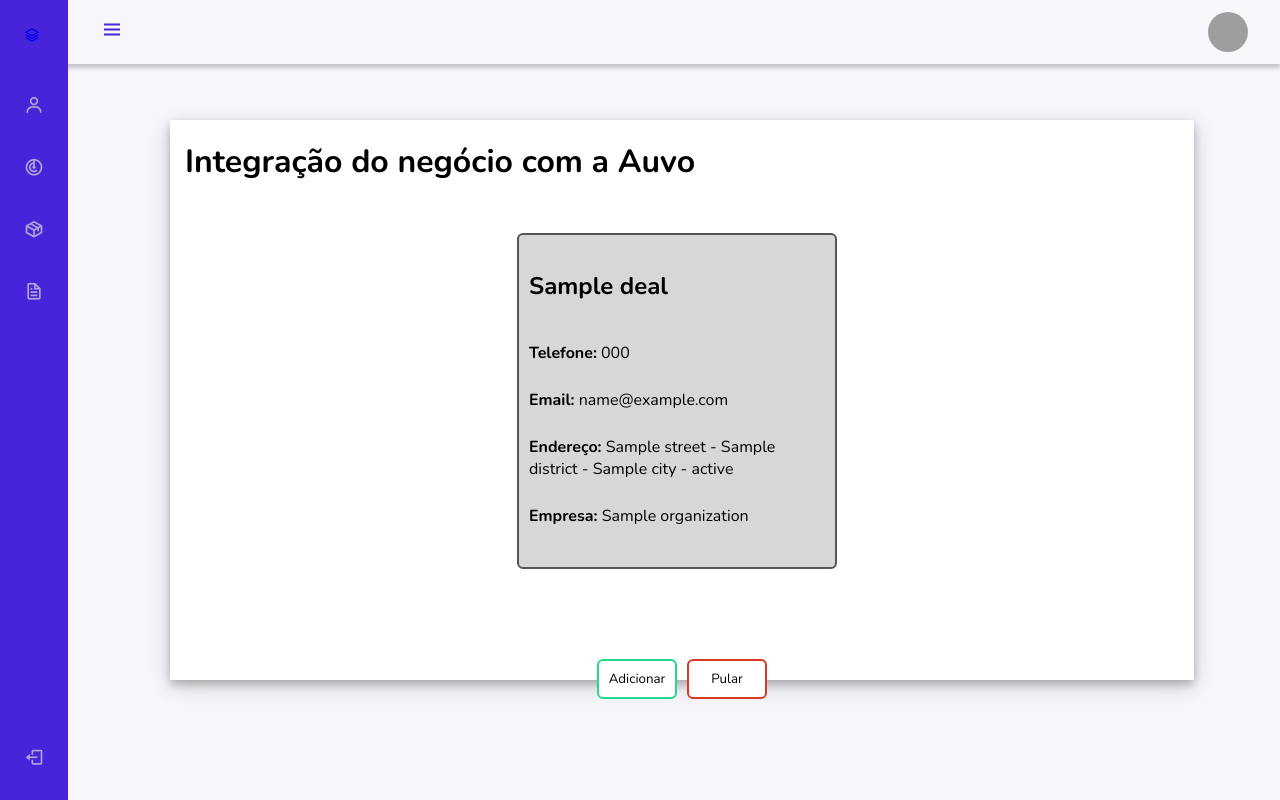
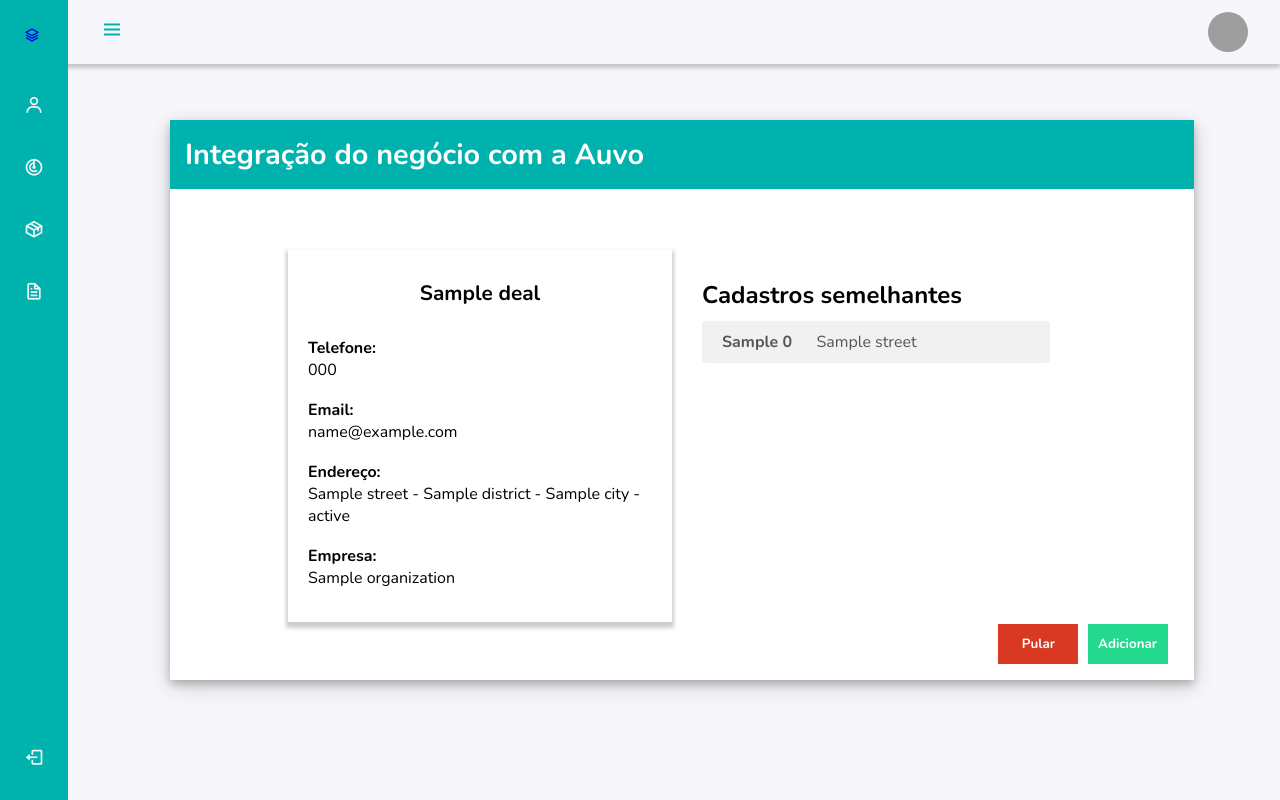
Before and after one commit to ClaytonCKOB/management-platform, a Django app: template main/templates/main/auvo.html in a window 1280 px wide. Run offline with Django 4.2, Linux system fonts and the light colour scheme; the template is opened without the code that fills it: most values are stand-ins (such as "Sample title", 1, 10 or a date in 2020); parts of the project's set-up code (start-up, migrations or seed data) failed here and were passed over; some libraries are stand-ins or nearby versions; grey boxes are pictures that could not be loaded.

Commit message:
UPDATE: Adding the similiars registers in the auvo's page

```diff
--- a/main/templates/main/auvo.html
+++ b/main/templates/main/auvo.html
@@ -1,38 +1,78 @@
 {% extends "main/base.html" %}
 
 {% block title %}
-id
+{% for deal in deals %}
+    {% if deal.id == id %}
+        {{deal.title}}
+    {% endif %}
+{% endfor %}
 {% endblock %}
 
 {% block content %}
-<h1 id="titulo">Integração do negócio com a Auvo</h1>
+<div class="header_content"><h1>Integração do negócio com a Auvo</h1></div>
+
 <div class="costumers_div">
     {% for deal in deals%}
         {% if deal.id == id %}
             <div class="main_costumer">
                 <h2>{{deal.title}}</h2>
-                <p><b>Telefone:</b> {{deal.cosutmer.phone}}</p>
-                <p><b>Email:</b> {{deal.email}}</p>
-                <p><b>Endereço:</b> {{deal.street}} - {{deal.district}} - {{deal.city}} - {{deal.state}}</p>
-                <p><b>Empresa:</b> {{deal.organization.name}}</p>
+
+                <div class="block_info">
+                    <p class="block_info_title"><b>Telefone:</b></p>
+                    <p class="block_info_data">{{deal.costumer.phone}}</p>
+                </div>
+
+                <div class="block_info">
+                    <p class="block_info_title"><b>Email:</b></p>
+                    <p class="block_info_data">{{deal.email}}</p>
+                </div>
+
+                <div class="block_info">
+                    <p class="block_info_title"><b>Endereço:</b></p>
+                    {% if deal.state is not None%}
+                        <p class="block_info_data">{{deal.street}} - {{deal.district}} - {{deal.city}} - {{deal.state}}</p>
+                    {% endif %}
+                    </div>
+
+                <div class="block_info">
+                    <p class="block_info_title"><b>Empresa:</b></p>
+                    <p class="block_info_data">{{deal.organization.name}}</p>
+                </div>
+
             </div>
         {% endif %}
     {% endfor %}
-
+    {% if similar %}
+        <div class="similars">
+            <h2>Cadastros semelhantes</h2>
+            {% for register in similar%}
+                <a href="#">
+                    <div class="similar_link">
+                        <div class="similar_block">
+                            <div class="similar_name">
+                                <p>{{register.0.name}}</p>
+                            </div>
+                            <div class="similar_address">
+                                <p>{{register.0.street}}</p>
+                            </div>
+                        </div>
+                    </div>
+                </a>
+            {% endfor %}
+        </div>
+    {% endif %}
     <!-- <div class="other_costumer"><p>Este é um cliente</p></div> -->
 </div>
 <form method="post" action="#">
     {% csrf_token %}
     <div class="buttons">
+        <button action="/clients/sysop/{{id}}" class="btn_jmp">
+            Pular
+        </button>
         <button type="submit" class="btn_add">
             Adicionar
-        </button>
-        <button type="submit" class="btn_jmp">
-            Pular
         </button>
     </div>
 </form>
 
-
-
 {% endblock %}
--- a/main/templates/main/clients.html
+++ b/main/templates/main/clients.html
@@ -5,7 +5,7 @@ Clientes
 {% endblock %}
 
 {% block content %}
-<h1 id="titulo">Escolha o cliente para a integração</h1>
+<div class="header_content"><h1>Escolha o cliente para a integração</h1></div>
 {% for deal in deals %}
     <a href="auvo/{{deal.id}}" class="costumer">
         <div id="costumer_name"><h2>{{deal.title}}</h2></div>
--- a/modules/pipedrive/pipedrive.py
+++ b/modules/pipedrive/pipedrive.py
@@ -113,17 +113,17 @@ class Pipedrive:
 
             costumer = Costumer(person['value'], person['name'], person['email'][0]['value'], person['phone'][0]['value'])
 
-            organization = Organization(company['name'], company['address'], company['value'], '') if company is not None else None
+            organization = Organization(company['value'], company['name'], company['address'], '') if company is not None else None
 
             self.deals.append(Deal(response['id'], response['title'], response['7a80f766077bc69dc36d870dc68ee41007fd28b8_street_number'],response['7a80f766077bc69dc36d870dc68ee41007fd28b8_route'], response['7a80f766077bc69dc36d870dc68ee41007fd28b8_sublocality'], response['7a80f766077bc69dc36d870dc68ee41007fd28b8_admin_area_level_1'], response['7a80f766077bc69dc36d870dc68ee41007fd28b8_admin_area_level_2'], response['cc_email'], organization, costumer))
 
 
 if __name__ == "__main__":
     inst = Pipedrive()
-    #response = inst.getDeals()
+    response = inst.getDeals()
     #for i in response:
     #    inst.createDeal(i)
     #    print(i)
 
     #inst.getOrganization(7)
-    inst.getCostumer(4180)
+    #inst.getCostumer(4180)
--- a/static/css/main.css
+++ b/static/css/main.css
@@ -1,4 +1,17 @@
 @import url("https://fonts.googleapis.com/css2?family=Nunito:wght@400;600;700&display=swap");
+
+.header_content{
+    background-color: #00b2ad;
+    padding: 15px;
+    margin-bottom: 50px;
+    color: #FFF;
+}
+
+.header_content h1{
+    font-size: 1.8rem;
+    margin: 0;
+    padding: 0;
+}
 
 .costumer h2{
     position: relative;
@@ -6,39 +19,38 @@
 }
 
 .costumer{
-    font-size: 15px;
-    margin: 20px auto;
-    width: 80%;
+    font-size: 14px;
+    margin: 15px auto;
+    width: 70%;
     height: 4vh;
     padding: 5px;
     box-sizing: border-box;
-    background-color: rgb(216, 214, 214);
+    background-color: #fff;
     color: rgb(0, 0, 0);
     display: block;
     text-decoration: none;
     text-align: left;
-
+    border-left: solid 5px #00b2ad;
+    border-top: solid 1px #555;
+    border-right: solid 1px #555;
+    border-bottom: solid 1px #555;
 }
 
 .costumer:hover{
-    background-color: #888;
+    border-left: solid 5px #9ae0df;
 }
 
 .costumer h2, p{
     display: inline;
     margin: auto 10px;
+
 }
 
-
-
-#titulo{
-    margin: 0;
-}
 
 .main_div{
     background-color: #FFF;
     color: black;
-    padding: 20px 15px;
+    padding: 0;
     min-height: 70vh;
     min-width: 50vw;
     max-width: 80vw;
@@ -60,71 +72,96 @@
 }
 
 .main_costumer{
-    margin-right: 10px;
-    width: 25vw;
+    width: 30vw;
     max-height: 60vh;
-    background-color: rgb(216, 214, 214);
+    background-color: #FFF;
     color: rgb(0, 0, 0);
     box-sizing: border-box;
     padding: 15px 10px;
-    border: solid 2px #555;
-    border-radius: 6px;
-}
+    box-shadow: 0 4px 4px 2px rgba(0, 0, 0, 0.2);
 
-.main_costumer p{
-    display: block;
-    margin: 25px 0;
 }
 
 .main_costumer h2{
-    margin-bottom: 40px;
+    margin: 15px auto 30px auto;
+    text-align: center;
+    font-size: 1.3rem;
 }
 
-.other_costumer{
-    margin-left: 10px;
-    width: 25vw;
-    max-height: 60vh;
-    background-color: rgb(216, 214, 214);
-    color: rgb(0, 0, 0);
-    box-sizing: border-box;
-    padding: 15px 10px;
-    border: solid 2px #555;
-    border-radius: 6px;
+.similars{
+    width: 30vw;
+    padding: 10px;
+    margin-left: 20px;
+}
+
+.similars a{
+    padding: 10px;
+    border-radius: 4px;
+    background-color: #f1f1f1;
+    text-decoration: none;
+    color: #555;
+}
+
+.similar_link{
+    display: inline-block;
+    margin-bottom: 20px;
+    width: 90%;
+    height: 3vh;
+}
+
+
+.similar_name{
+    display: inline;
+    font-weight: bold;
+    text-align: left;
+}
+
+.similar_address{
+    display: inline;
+}
+
+.block_info{
+    margin-bottom: 18px;
+}
+
+.block_info_title{
+    display: block;
+}
+
+.block_info_data{
+    display: block;
 }
 
 .btn_add{
-    background-color: white;
+    background-color: #23d98d;
     margin-right: 5px;
     width: 80px;
     height: 40px;
-    border: solid 2px #23d98d;
-    border-radius: 6px;
     font-family: 'Nunito';
+    border: 0;
+    color: #FFF;
+    font-weight: bold;
+
 }
 
-.btn_add:hover{
-    color: #23d98d;
+
+.btn_jmp {
+    background-color: #d93823;
+    margin-right: 5px;
+    width:  80px;
+    height: 40px;
+    font-family: 'Nunito';
+    border: 0;
+    color: #FFF;
+    font-weight: bold;
+
 }
 
-.btn_jmp {
-    background-color: white;
-    margin-left: 5px;
-    width: 80px;
-    height: 40px;
-    border: solid 2px #d93823;
-    border-radius: 6px;
-    font-family: 'Nunito';
-}
-
-.btn_jmp:hover{
-    color: #d93823;
-}
 
 .buttons {
-    position: relative;
-    top: 80px;
-    display: flex;
-    justify-content: center;
+    position: absolute;
+    left: 78%;
+    top: 90%;
 }
 
 ::-webkit-scrollbar {
@@ -148,7 +185,7 @@
 
 
 
-  :root{--header-height: 3rem;--nav-width: 68px;--first-color: #4723D9;--first-color-light: #AFA5D9;--white-color: #F7F6FB;--body-font: 'Nunito', sans-serif;--normal-font-size: 1rem;--z-fixed: 100}*,
+  :root{--header-height: 3rem;--nav-width: 68px;--first-color: #00b2ad;--first-color-light: #AFA5D9;--white-color: #F7F6FB;--body-font: 'Nunito', sans-serif;--normal-font-size: 1rem;--z-fixed: 100}*,
 
   ::before,::after{box-sizing: border-box}
 
@@ -206,7 +243,7 @@ body{
 
   .nav_logo-name{color: var(--white-color);font-weight: 700}
 
-  .nav_link{position: relative;color: var(--first-color-light);margin-bottom: 1.5rem;transition: .3s}
+  .nav_link{position: relative;color: var(--white-color);margin-bottom: 1.5rem;transition: .3s}
 
   .nav_link:hover{color: var(--white-color)}
 
```
Also changed, not shown: main/templates/main/sysop.html (+37 -12 lines), main/views.py (+19 -15 lines), modules/auvo/auvo.py (+25 -8 lines), modules/costumer.py (+70 -86 lines), modules/sysop/sysop.py (+22 -5 lines).
